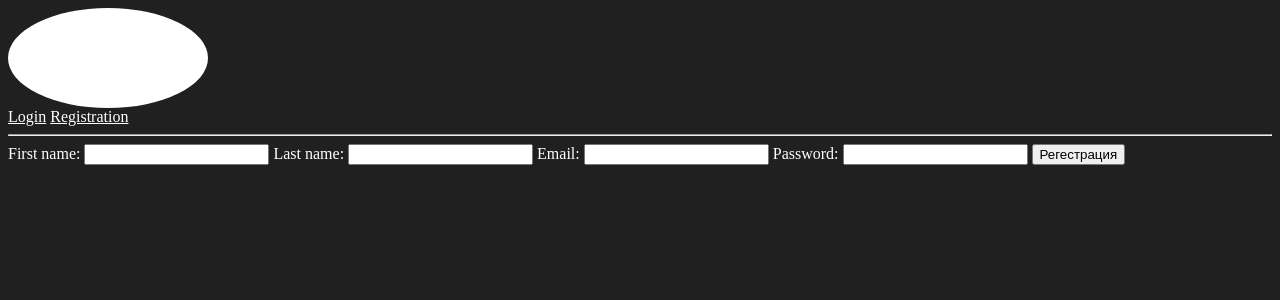
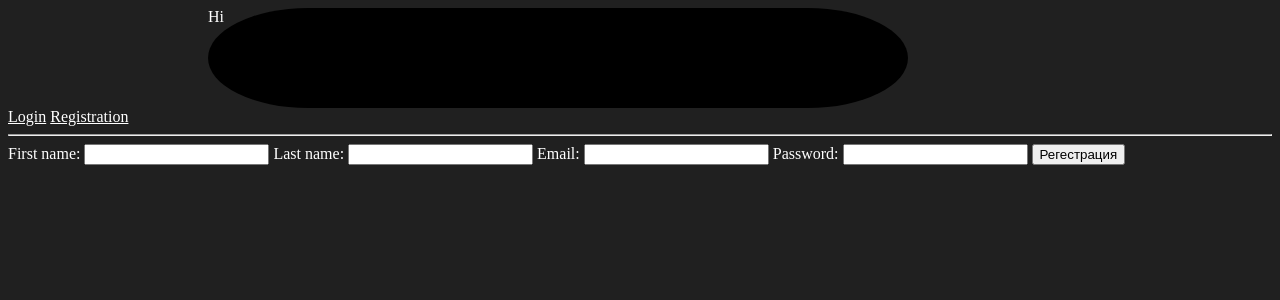
Before and after one commit to IglKa/PlumbingStore, a Django app: a page that uses PlumbingStore/templates/base.html in a window 1280 px wide. Shown: the top 300 px of the page. Run offline with Django 4.2, Linux system fonts and the light colour scheme; parts of the project's set-up code (start-up, migrations or seed data) failed here and were passed over.

Commit message:
Oval added

```diff
--- a/PlumbingStore/static/marketapp/css/mainpage.css
+++ b/PlumbingStore/static/marketapp/css/mainpage.css
@@ -3,21 +3,20 @@ body {
     color: white;
 }
 
-
-.title {
+h1 {
     margin-left: 600px;
     color: #E0E0E0;
 }
 
+.slogan {
+    margin-left: 200px;
+    width: 700px;
+    height: 100px;
+    background-color: black;
+    color: white;
+    border-radius: 100px/50px;
+}
 
 a {
     color: white;
 }
-
-
-.slogan {
-    width: 200px;
-    height: 100px;
-    background-color: white;
-    border-radius: 100px/50px;
-}
--- a/PlumbingStore/templates/base.html
+++ b/PlumbingStore/templates/base.html
@@ -9,7 +9,7 @@
 <body>
     {% block head %}
         <header>
-            <div class="slogan"></div>
+            <div class="slogan">Hi</div>
         </header>
     {% endblock %}
 
```
